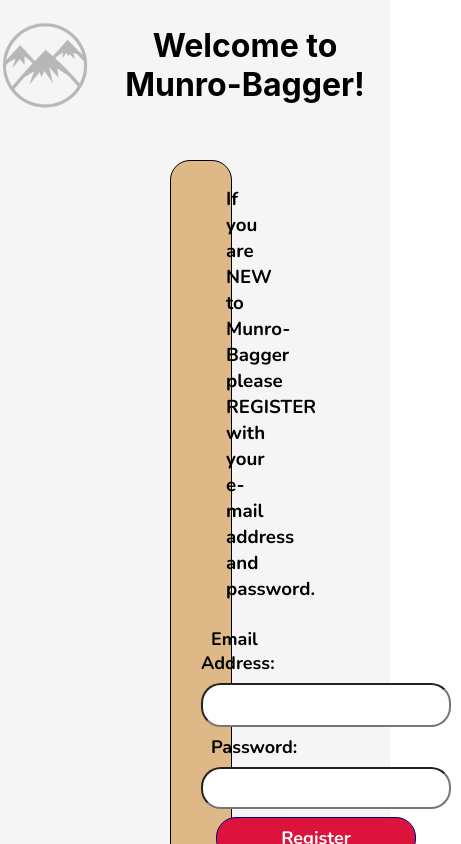
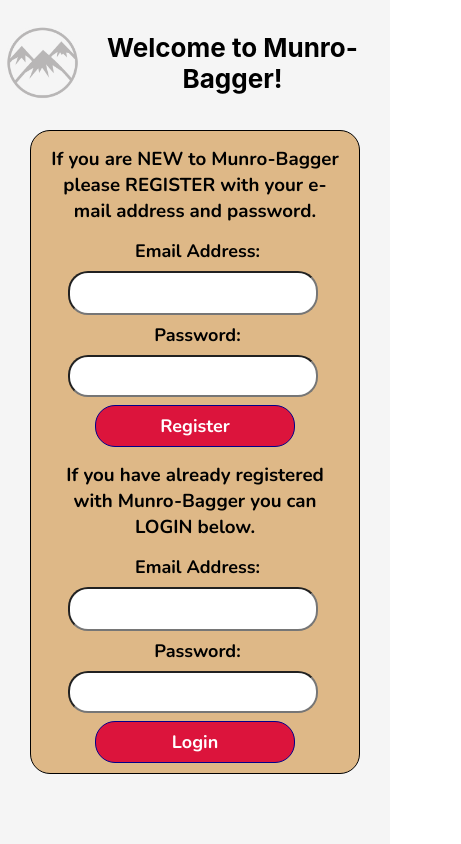
Before and after one commit to jimbob68/munro_bagging_app, a React (Create React App) app: page / in a window 390 px wide. Shown: the top 844 px of the page, 461 px wide, since content can reach past the window. Built offline with nearby package versions, Linux system fonts and the light colour scheme; no server answers.

Commit message:
changes to deployed app.

```diff
--- a/src/App.css
+++ b/src/App.css
@@ -20,37 +20,17 @@
 	align-items: center;
 }
 
-/* .App-logo {
-  height: 40vmin;
-  pointer-events: none;
-} */
-
-/* @media (prefers-reduced-motion: no-preference) {
-  .App-logo {
-    animation: App-logo-spin infinite 20s linear;
-  }
+@media screen and (max-width: 450px) {
+	.App h1 {
+		font-size: 26px;
+		padding-left: 0px;
 	}
 
 	.App-header {
-  background-color: #282c34;
-  min-height: 100vh;
-  display: flex;
-  flex-direction: column;
-  align-items: center;
-  justify-content: center;
-  font-size: calc(10px + 2vmin);
-  color: white;
+		margin: 5px;
 	}
 
-.App-link {
-  color: #61dafb;
+	.App img {
+		width: 75px;
 	}
-
-@keyframes App-logo-spin {
-  from {
-    transform: rotate(0deg);
 }
-  to {
-    transform: rotate(360deg);
-  }
-} */
--- a/src/Main.css
+++ b/src/Main.css
@@ -33,3 +33,9 @@ th {
 #dropbox {
 	font-size: 40px;
 }
+
+@media screen and (max-width: 450px) {
+	.meaning {
+		display: none;
+	}
+}
--- a/src/Main.js
+++ b/src/Main.js
@@ -46,7 +46,7 @@ const Main = ({setIsLoggedIn}) => {
 				<tr>
 					<td>{munro.name}</td>
 					<td>{munro.height} m</td>
-					<td>{munro.meaning}</td>
+					<td className="meaning">{munro.meaning}</td>
 					{climbedMunros.includes(munro.smcid) ?
 						<td><button  id="conquered-button" onClick={() => handleUndo(munro)}>Conquered!</button>
 							{/* <button onClick={() => handleUndo(munro)}>Undo</button> */}
@@ -63,7 +63,7 @@ const Main = ({setIsLoggedIn}) => {
 				<tr>
 					<th>Name:</th>
 					<th>Height:</th>
-					<th>Meaning:</th>
+					<th className="meaning">Meaning:</th>
 					<th></th>
 				</tr>
 				{munroNamesByRegion}
--- a/src/RegisterPage.css
+++ b/src/RegisterPage.css
@@ -54,3 +54,16 @@ h3 {
 	padding: 25px;
 	font-family: 'Nunito', sans-serif;
 }
+@media screen and (max-width: 450px) {
+	.login-wrapper {
+		margin: 30px 10px;
+		padding: 0px 5px 10px 5px;
+	}
+	label {
+		margin: 5px;
+		font-size: 18px;
+	}
+	h3 {
+		padding: 15px;
+	}
+}
--- a/src/components/MapComponent.css
+++ b/src/components/MapComponent.css
@@ -2,3 +2,23 @@
 	margin: 20px 50px;
 	height: 550px;
 }
+
+@media screen and (max-width: 450px) {
+	#map {
+		margin: 20px 25px;
+	}
+	.popup-header {
+		margin: 5px;
+	}
+	.popup-meaning {
+		margin: 0px;
+	}
+	.popup-height {
+		margin: 0px;
+	}
+}
+@media screen and (min-width: 450px) {
+	.popup-meaning {
+		display: none;
+	}
+}
--- a/src/components/MapComponent.js
+++ b/src/components/MapComponent.js
@@ -43,7 +43,7 @@ const MapComponent = ({ munroData, selectedRegion, climbedMunros }) => {
             //     console.log("Climbed")
             // }
             const popup = new tt.Popup({offset: 30})
-                .setHTML(`<h2>${munro.name} </h2>  <p> Height: ${munro.height}m </p>`)
+                .setHTML(`<h2 class="popup-header">${munro.name} </h2> <p class="popup-meaning">Meaning: ${munro.meaning}</p> <p class="popup-height"> Height: ${munro.height}m </p>`)
 
             if(climbedMunros.includes(munro.smcid)) {
                 const marker = new tt.Marker({scale: 0.5, color: "green"})
```
Also changed, not shown: firebase.json (added), 1 other file (tests, documents, lock files or other folders). Lines whose indentation alone changed are shown as unchanged.
